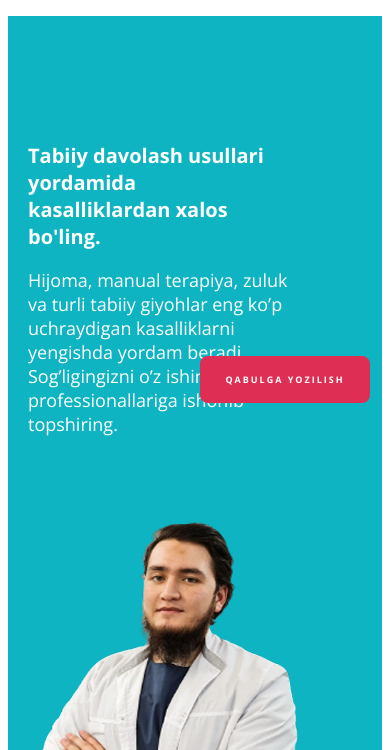
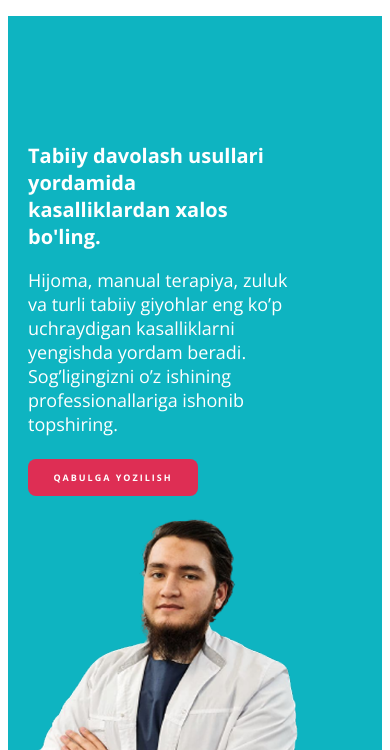
Before and after one commit to axaydaraliyev/Ansormed-1, a plain HTML site: page index.html in a window 390 px wide. Shown: the part 94-844 px from the top of the page. Drawn offline with nearby package versions, Linux system fonts and the light colour scheme.

Commit message:
add all project

```diff
--- a/css/style.css
+++ b/css/style.css
@@ -288,15 +288,6 @@
 
 
 /* RESPONSIVE */
-@media (max-width: 1400px) {
-    .hero-button {
-        position: fixed;
-        bottom: 20px;
-        right: 20px;
-        z-index: 999;
-    }
-}
-
 
 @media (max-width: 1180px) {
     .header-link {
@@ -314,14 +305,9 @@
         align-items: center;
     }
 
-    .hero-button {
-        position: sticky;
-
-    }
-
     .hero-img {
         position: static;
-        margin-top: 50px;
+        margin-top: 80px;
     }
 
     .hero-container {
@@ -332,7 +318,7 @@
 
     .hero-section {
         background-color: #0EB4C1;
-        height: 975px;
+        height: 962px;
         padding: 20px;
     }
 
@@ -432,10 +418,7 @@
     }
 
     .hero-button {
-        position: fixed;
-        top: 460px;
-        display: flex;
-        z-index: 11;
+        margin-top: 80px;
     }
 
     .xizmatlar-button {
@@ -457,8 +440,8 @@
 
     .hero-button {
         width: 170px;
+        margin-top: 150px;
         font-size: 9px;
-        top: 530px;
     }
 
     .hero-img {
@@ -502,8 +485,8 @@
     }
 
     .hero-button {
-        position: fixed;
-        margin-top: -80px;
+        position: relative;
+        margin-top: -220px;
         width: 170px;
         font-size: 9px;
     }
@@ -513,7 +496,7 @@
     }
 
     .hero-img {
-        margin-top: 100px;
+        margin-top: 280px;
         width: 270px;
         height: 300px;
     }
```
